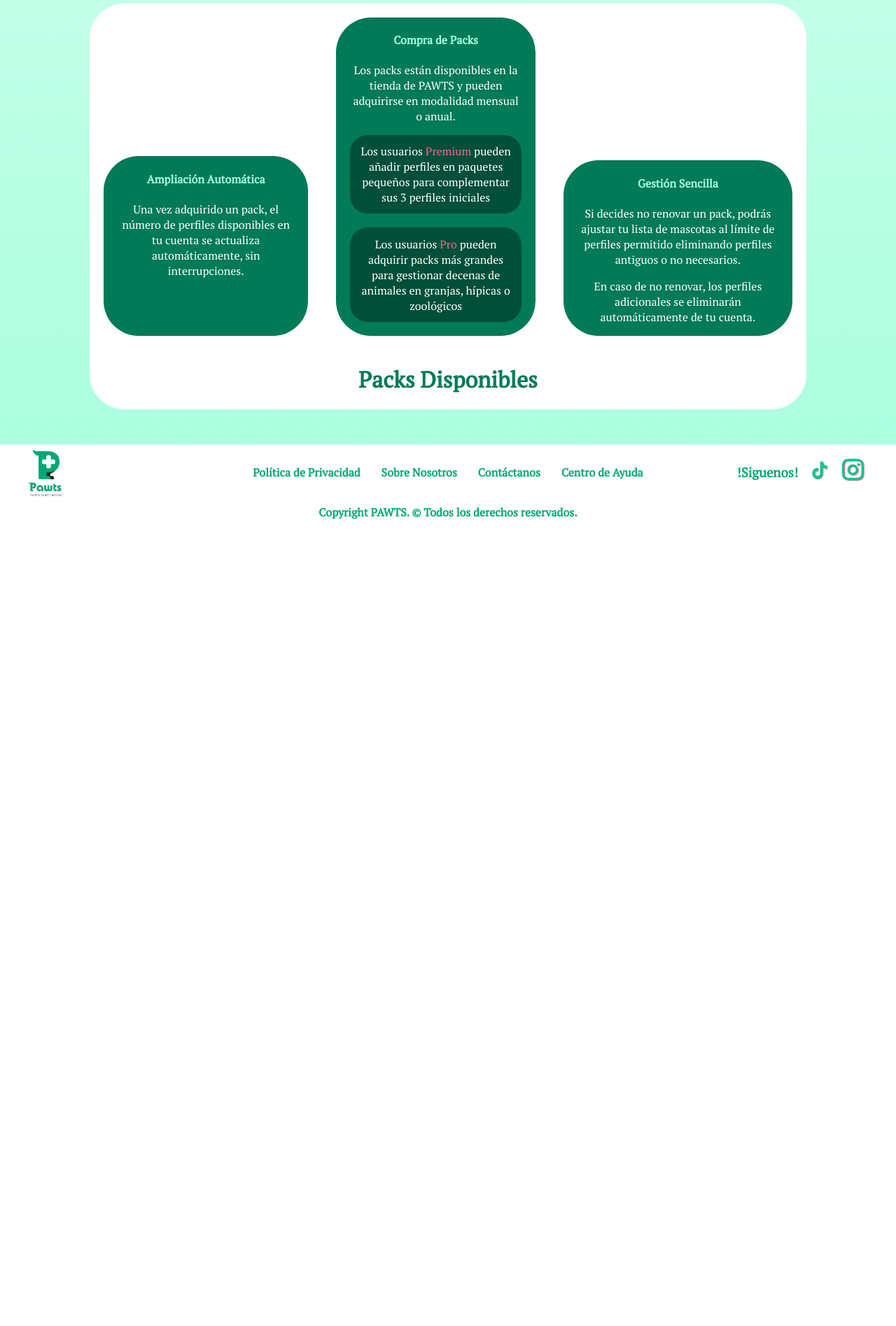
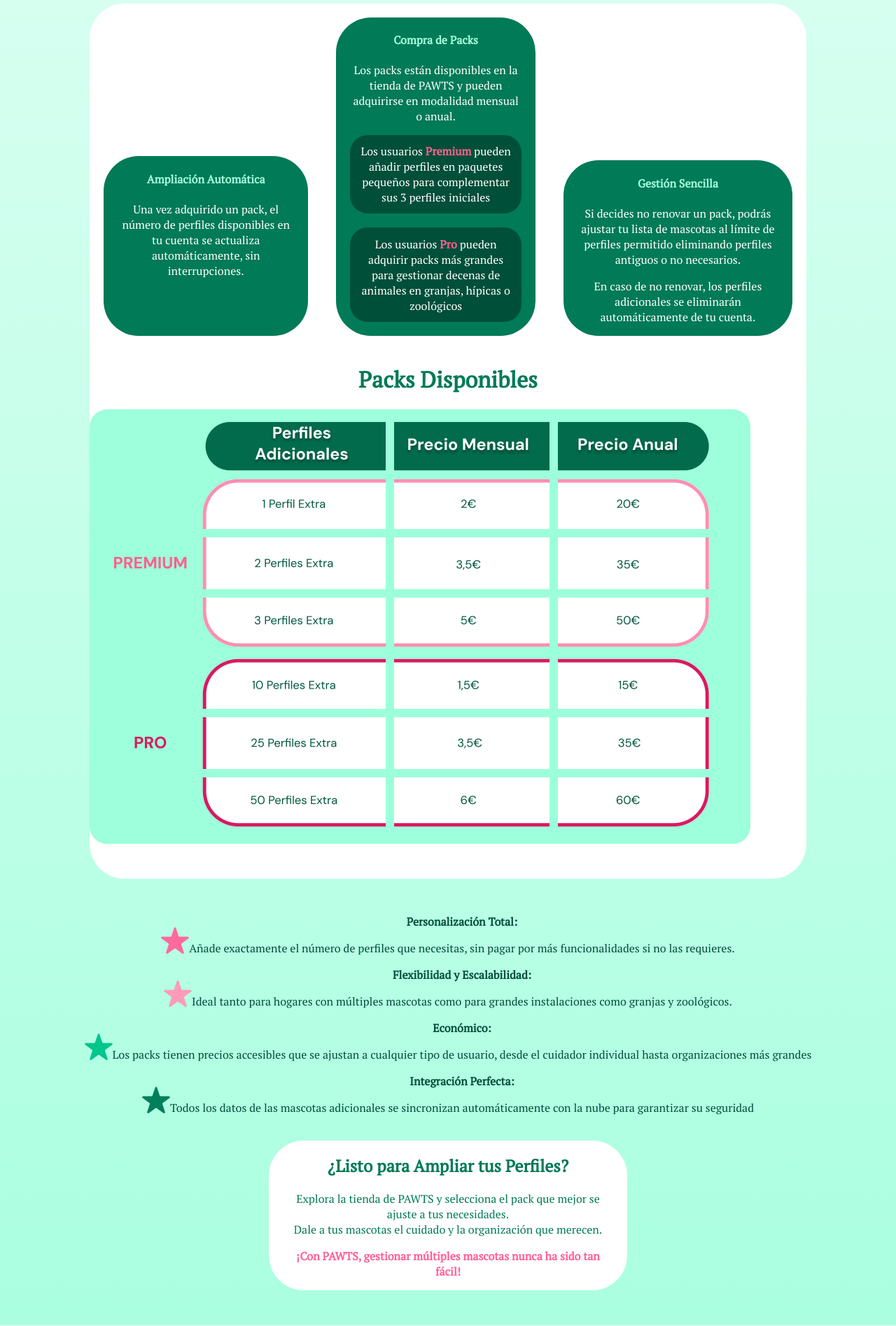
Before and after one commit to joeldin03/RompeMalla, a PHP site: page /pages/membresias.php in a window 1280 px wide. Shown: the part 1760-3655 px from the top of the page at 70% size. Before the commit the page ends 2502 px from the top, so only its background shows below. Run offline with PHP 8.4, Linux system fonts and the light colour scheme.

Commit message:
falta acabar lo del final

```diff
--- a/css/membresias.css
+++ b/css/membresias.css
@@ -9,6 +9,7 @@
 
 .highlight {
     color: #FF5F92;
+    font-weight: bold;
 }
 
 .plans {
@@ -39,7 +40,7 @@
 }
 
 .plan-premium {
-    background-color: aquamarine;
+    background-color: #9DFFDB;
     border-radius: 50px;
     width: 280px;
     box-shadow: 0 4px 8px rgba(0, 0, 0, 0.1);
@@ -62,7 +63,7 @@
     border-radius: 50px;
     width: 280px;
     box-shadow: 0 4px 8px rgba(0, 0, 0, 0.1);
-    border: 5px solid aquamarine;
+    border: 5px solid #9DFFDB;
     padding-bottom: 20px;
 }
 
@@ -175,3 +176,49 @@
     max-width: fit-content;
     max-width: fit-content;
 }
+
+.table-container {
+    display: flex;
+    justify-content: center;
+    align-items: center;
+    background-image: url('../img/tabla packs.png');
+    height: 621px;
+    width: 944px;
+    background-size: cover;
+    background-position: center;
+    background-repeat: no-repeat;
+    border-radius: 25px;
+    margin-bottom: 50px;
+}
+
+.table-container img {
+    transform: translate(-50%, -50%);
+}
+
+.beneficio {
+    color: #004F39;
+    display: flex;
+    align-items: center;
+    justify-content: center;
+}
+
+.info-beneficio {
+    display: flex;
+    flex-direction: column;
+    text-align: left;
+    align-items: center;
+}
+
+.ampliar-perfiles {
+    background-color: white;
+    color: #007A57;
+    display: flex;
+    display: inline-block;
+    margin-right: 30%;
+    margin-left: 30%;
+    border-radius: 50px;
+    padding-right: 20px;
+    padding-left: 20px;
+    margin-top: 20px;
+    margin-bottom: 50px;
+}
--- a/pages/membresias.php
+++ b/pages/membresias.php
@@ -126,6 +126,43 @@
                 </div>
             </div>
             <h1>Packs Disponibles</h1>
+            <div class="table-container"></div>
+        </div>
+        <div class="beneficio">
+            <img src="../img/Star 1.png" alt="estrella de colores">
+            <div class="info-beneficio">
+                <strong>Personalización Total:</strong>
+                <p>Añade exactamente el número de perfiles que necesitas, sin pagar por más funcionalidades si no las requieres.</p>
+            </div>
+        </div>
+        <div class="beneficio">
+            <img src="../img/Star 2.png" alt="estrella de colores">
+            <div class="info-beneficio">
+                <strong>Flexibilidad y Escalabilidad:</strong>
+                <p>Ideal tanto para hogares con múltiples mascotas como para grandes instalaciones como granjas y zoológicos.</p>
+            </div>
+        </div>
+        <div class="beneficio">
+            <img src="../img/Star 3.png" alt="estrella de colores">
+            <div class="info-beneficio">
+                <strong>Económico:</strong>
+                <p>Los packs tienen precios accesibles que se ajustan a cualquier tipo de usuario, desde el cuidador individual hasta organizaciones más grandes</p>
+            </div>
+        </div>
+        <div class="beneficio">
+            <img src="../img/Star 4.png" alt="estrella de colores">
+            <div class="info-beneficio">
+                <strong>Integración Perfecta:</strong>
+                <p>Todos los datos de las mascotas adicionales se sincronizan automáticamente con la nube para garantizar su seguridad</p>
+            </div>
+        </div>
+        <div class="ampliar-perfiles">
+            <h2>¿Listo para Ampliar tus Perfiles?</h2>
+            <p>
+                Explora la tienda de PAWTS y selecciona el pack que mejor se ajuste a tus necesidades.<br>
+                Dale a tus mascotas el cuidado y la organización que merecen.
+            </p>
+            <p class="highlight">¡Con PAWTS, gestionar múltiples mascotas nunca ha sido tan fácil!</p>
         </div>
     <?php include '../resources/footer.php'; ?>
 </body>
```
